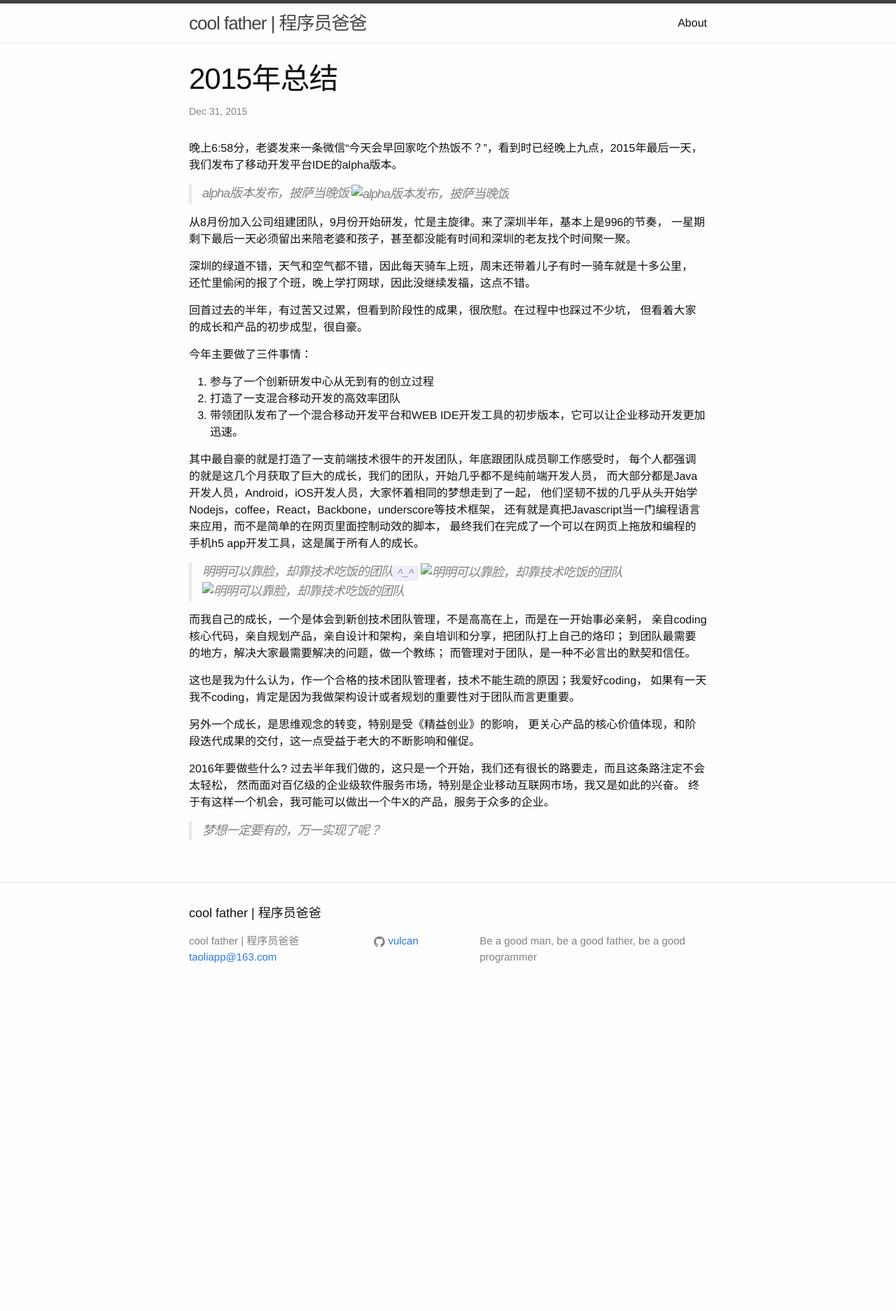
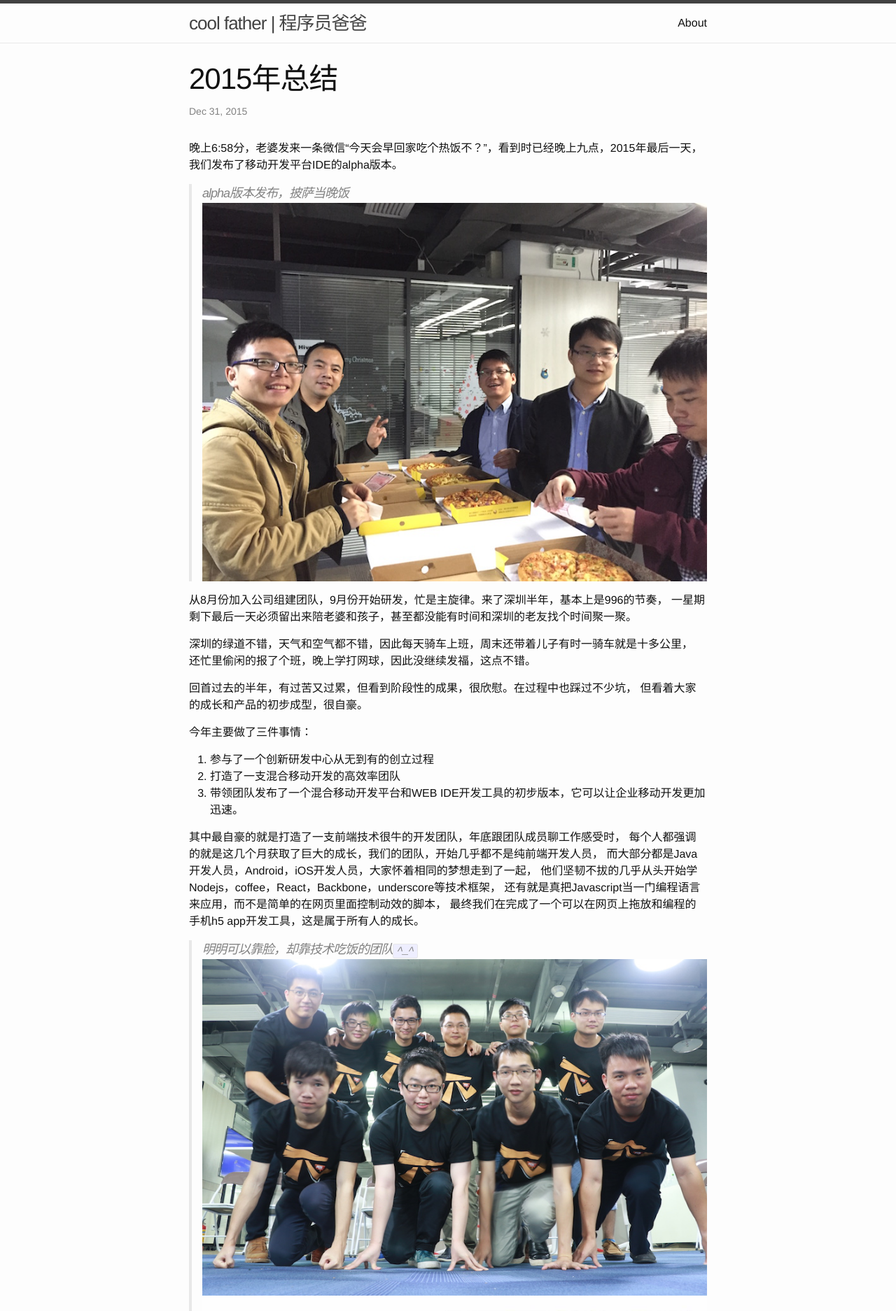
Before and after one commit to vulcan/vulcan.github.io, a Jekyll site: the page built from _posts/2015-12-31-2015-conclusion.md, in a window 1280 px wide. Shown: the top 1874 px of the page at 70% size. Built offline with Jekyll 4.4.1, drawn with Linux system fonts in a browser that asks for light colours; before the commit the page ends 1439 px from its top, so only the background shows below that.

Commit message:
fix image path

```diff
--- a/_posts/2015-12-31-2015-conclusion.md
+++ b/_posts/2015-12-31-2015-conclusion.md
@@ -8,7 +8,7 @@ categories: work
 我们发布了移动开发平台IDE的alpha版本。
 
 >alpha版本发布，披萨当晚饭
->![alpha版本发布，披萨当晚饭](pizza.jpg)
+>![alpha版本发布，披萨当晚饭](https://raw.githubusercontent.com/vulcan/vulcan.github.io/master/images/pizza.jpg)
 
 从8月份加入公司组建团队，9月份开始研发，忙是主旋律。来了深圳半年，基本上是996的节奏，
 一星期剩下最后一天必须留出来陪老婆和孩子，甚至都没能有时间和深圳的老友找个时间聚一聚。
@@ -34,8 +34,8 @@ categories: work
 最终我们在完成了一个可以在网页上拖放和编程的手机h5 app开发工具，这是属于所有人的成长。
 
 >明明可以靠脸，却靠技术吃饭的团队`^_^`
->![明明可以靠脸，却靠技术吃饭的团队](team.jpg)
->![明明可以靠脸，却靠技术吃饭的团队](team1.jpg)
+>![明明可以靠脸，却靠技术吃饭的团队](https://raw.githubusercontent.com/vulcan/vulcan.github.io/master/images/team.jpg)
+>![明明可以靠脸，却靠技术吃饭的团队](https://raw.githubusercontent.com/vulcan/vulcan.github.io/master/images/team1.jpg)
 
 而我自己的成长，一个是体会到新创技术团队管理，不是高高在上，而是在一开始事必亲躬，
 亲自coding核心代码，亲自规划产品，亲自设计和架构，亲自培训和分享，把团队打上自己的烙印；
```
Also changed, not shown: images/pizza.jpg (renamed from _posts/pizza.jpg), images/team.jpg (renamed from _posts/team.jpg), images/team1.jpg (renamed from _posts/team1.jpg).
